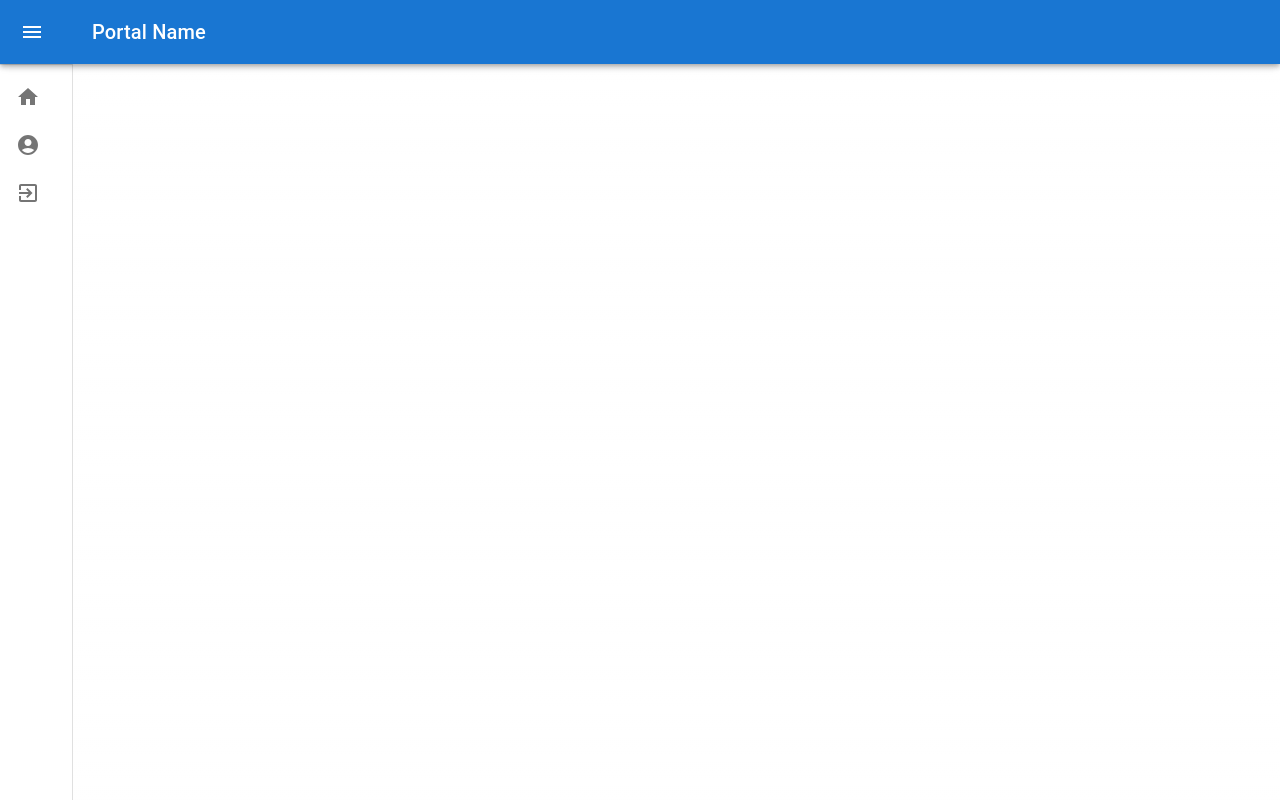
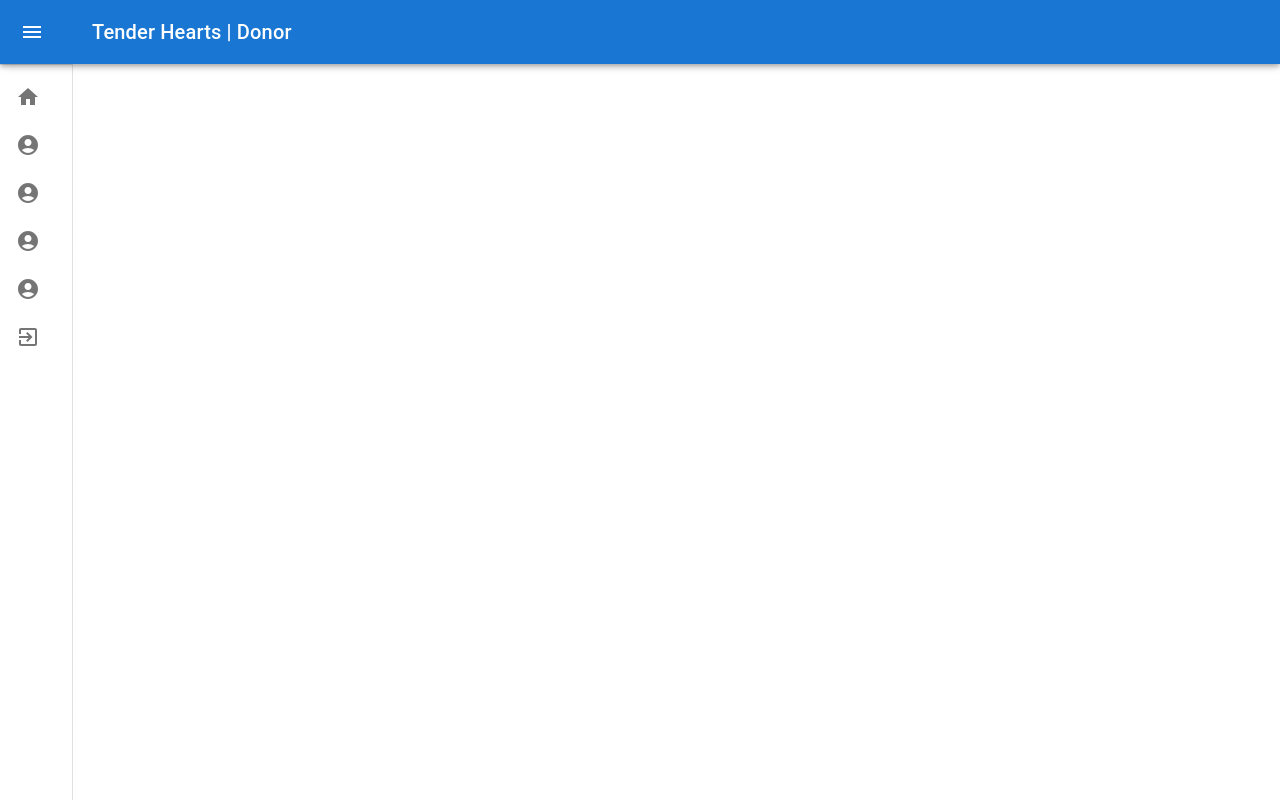
Before and after one commit to HyRALis/tender-hearts, a Next.js app: page /donor/dashboard in a window 1280 px wide. Built offline with nearby package versions, Linux system fonts and the light colour scheme.

Commit message:
Added the sidebar list items, refactored the GenericDashboardLayout to be more generic xD

```diff
--- a/app/Shared/GenericDashboardLayout.tsx
+++ b/app/Shared/GenericDashboardLayout.tsx
@@ -1,29 +1,21 @@
 'use client';
 
 import '../globals.css';
-import { AppBarStyled, DrawerHeader, DrawerStyled } from '@/app/Shared/materialStyling';
+import { AppBarStyled } from '@/app/Shared/materialStyling';
 import React, { useState } from 'react';
-import {
-    CssBaseline,
-    Divider,
-    IconButton,
-    List,
-    ListItem,
-    ListItemIcon,
-    ListItemText,
-    Toolbar,
-    Typography
-} from '@mui/material';
+import { CssBaseline, IconButton, Toolbar, Typography } from '@mui/material';
 import MenuIcon from '@mui/icons-material/Menu';
-import ChevronLeftIcon from '@mui/icons-material/ChevronLeft';
-import HomeIcon from '@mui/icons-material/Home';
-import AccountCircleIcon from '@mui/icons-material/AccountCircle';
-import ExitToAppIcon from '@mui/icons-material/ExitToApp';
+import { Sidebar } from './components/Sidebar/Sidebar';
+import { TListItemType } from './components/Sidebar/primitives/SidebarListItem';
 
 export default function GenericDashboardLayout({
-    children
+    children,
+    sidebarItems,
+    pageName
 }: Readonly<{
     children: React.ReactNode;
+    sidebarItems: TListItemType[];
+    pageName: string;
 }>) {
     const [open, setOpen] = useState(false);
 
@@ -49,38 +41,11 @@ export default function GenericDashboardLayout({
                         <MenuIcon />
                     </IconButton>
                     <Typography variant="h6" noWrap>
-                        Portal Name
+                        {`Tender Hearts | ${pageName}`}
                     </Typography>
                 </Toolbar>
             </AppBarStyled>
-            <DrawerStyled variant="permanent" open={open}>
-                <DrawerHeader>
-                    <IconButton onClick={handleDrawerClose}>
-                        <ChevronLeftIcon />
-                    </IconButton>
-                </DrawerHeader>
-                <Divider />
-                <List>
-                    <ListItem key="Home">
-                        <ListItemIcon>
-                            <HomeIcon />
-                        </ListItemIcon>
-                        <ListItemText primary="Home" />
-                    </ListItem>
-                    <ListItem key="Profile">
-                        <ListItemIcon>
-                            <AccountCircleIcon />
-                        </ListItemIcon>
-                        <ListItemText primary="Profile" />
-                    </ListItem>
-                    <ListItem key="Logout">
-                        <ListItemIcon>
-                            <ExitToAppIcon />
-                        </ListItemIcon>
-                        <ListItemText primary="Logout" />
-                    </ListItem>
-                </List>
-            </DrawerStyled>
+            <Sidebar isOpen={open} handleDrawerClose={handleDrawerClose} items={sidebarItems} />
             <main style={{ flexGrow: 1, padding: '24px' }}>{children}</main>
         </div>
     );
--- /dev/null
+++ b/app/Shared/components/Sidebar/Sidebar.tsx
@@ -0,0 +1,29 @@
+import { DrawerHeader, DrawerStyled } from '@/app/Shared/materialStyling';
+import React, { FC } from 'react';
+import { Divider, IconButton, List } from '@mui/material';
+import ChevronLeftIcon from '@mui/icons-material/ChevronLeft';
+import { SidebarListItem, TListItemType } from './primitives/SidebarListItem';
+
+export interface SidebarProps {
+    isOpen: boolean;
+    handleDrawerClose: () => void;
+    items: TListItemType[];
+}
+
+export const Sidebar: FC<SidebarProps> = ({ isOpen, handleDrawerClose, items }) => {
+    return (
+        <DrawerStyled variant="permanent" open={isOpen}>
+            <DrawerHeader>
+                <IconButton onClick={handleDrawerClose}>
+                    <ChevronLeftIcon />
+                </IconButton>
+            </DrawerHeader>
+            <Divider />
+            <List>
+                {items.map((item) => (
+                    <SidebarListItem key={`Sidebar_${item}`} type={item} />
+                ))}
+            </List>
+        </DrawerStyled>
+    );
+};
--- /dev/null
+++ b/app/Shared/components/Sidebar/primitives/SidebarListItem.tsx
@@ -0,0 +1,44 @@
+import { TAdminListItem } from '@/app/types/admin';
+import { ListItem, ListItemIcon, ListItemText } from '@mui/material';
+import HomeIcon from '@mui/icons-material/Home';
+import AccountCircleIcon from '@mui/icons-material/AccountCircle';
+import ExitToAppIcon from '@mui/icons-material/ExitToApp';
+import React, { FC, useMemo } from 'react';
+import { TDonorListItem } from '@/app/types/donor';
+import { TRequesterListItem } from '@/app/types/requester';
+
+export type TListItemType = TAdminListItem | TDonorListItem | TRequesterListItem;
+
+export interface ListItemProps {
+    type: TListItemType;
+}
+
+export const SidebarListItem: FC<ListItemProps> = ({ type }) => {
+    const memoizedIcon = useMemo(() => {
+        switch (type) {
+            case 'Dashboard':
+                return <HomeIcon />;
+            case 'Manage Users':
+            case 'Manage Requests':
+            case 'Reports':
+            case 'Browse Requests':
+            case 'Manage Requests':
+            case 'Donation History':
+            case 'Submit Request':
+            case 'Track Requests':
+            case 'Profile':
+                return <AccountCircleIcon />;
+            case 'Logout':
+                return <ExitToAppIcon />;
+            default:
+                break;
+        }
+    }, [type]);
+
+    return (
+        <ListItem style={{ cursor: 'pointer' }}>
+            <ListItemIcon>{memoizedIcon}</ListItemIcon>
+            <ListItemText primary={type} />
+        </ListItem>
+    );
+};
--- a/app/admin/dashboard/layout.tsx
+++ b/app/admin/dashboard/layout.tsx
@@ -1,5 +1,6 @@
 'use client';
 import GenericDashboardLayout from '@/app/Shared/GenericDashboardLayout';
+import { TListItemType } from '@/app/Shared/components/Sidebar/primitives/SidebarListItem';
 import { Inter } from 'next/font/google';
 
 const inter = Inter({ subsets: ['latin'] });
@@ -9,5 +10,11 @@ export default function AdminDashboardLayout({
 }: Readonly<{
     children: React.ReactNode;
 }>) {
-    return <GenericDashboardLayout>{children}</GenericDashboardLayout>;
+    const sidebarItems: TListItemType[] = ['Dashboard', 'Manage Users', 'Manage Requests', 'Reports', 'Logout'];
+
+    return (
+        <GenericDashboardLayout sidebarItems={sidebarItems} pageName="Admin">
+            {children}
+        </GenericDashboardLayout>
+    );
 }
--- a/app/donor/dashboard/layout.tsx
+++ b/app/donor/dashboard/layout.tsx
@@ -1,5 +1,6 @@
 'use client';
 import GenericDashboardLayout from '@/app/Shared/GenericDashboardLayout';
+import { TListItemType } from '@/app/Shared/components/Sidebar/primitives/SidebarListItem';
 import { Inter } from 'next/font/google';
 
 const inter = Inter({ subsets: ['latin'] });
@@ -9,5 +10,18 @@ export default function RequesterDashboardLayout({
 }: Readonly<{
     children: React.ReactNode;
 }>) {
-    return <GenericDashboardLayout>{children}</GenericDashboardLayout>;
+    const sidebarItems: TListItemType[] = [
+        'Dashboard',
+        'Browse Requests',
+        'Manage Requests',
+        'Donation History',
+        'Profile',
+        'Logout'
+    ];
+
+    return (
+        <GenericDashboardLayout sidebarItems={sidebarItems} pageName="Donor">
+            {children}
+        </GenericDashboardLayout>
+    );
 }
--- a/app/requester/dashboard/layout.tsx
+++ b/app/requester/dashboard/layout.tsx
@@ -1,5 +1,6 @@
 'use client';
 import GenericDashboardLayout from '@/app/Shared/GenericDashboardLayout';
+import { TListItemType } from '@/app/Shared/components/Sidebar/primitives/SidebarListItem';
 import { Inter } from 'next/font/google';
 
 const inter = Inter({ subsets: ['latin'] });
@@ -9,5 +10,11 @@ export default function DonorDashboardLayout({
 }: Readonly<{
     children: React.ReactNode;
 }>) {
-    return <GenericDashboardLayout>{children}</GenericDashboardLayout>;
+    const sidebarItems: TListItemType[] = ['Dashboard', 'Submit Request', 'Track Requests', 'Profile', 'Logout'];
+
+    return (
+        <GenericDashboardLayout sidebarItems={sidebarItems} pageName="Requester">
+            {children}
+        </GenericDashboardLayout>
+    );
 }
--- /dev/null
+++ b/app/types/admin.ts
@@ -0,0 +1 @@
+export type TAdminListItem = 'Dashboard' | 'Manage Users' | 'Manage Requests' | 'Reports' | 'Logout';
--- /dev/null
+++ b/app/types/donor.ts
@@ -0,0 +1,7 @@
+export type TDonorListItem =
+    | 'Dashboard'
+    | 'Browse Requests'
+    | 'Manage Requests'
+    | 'Donation History'
+    | 'Profile'
+    | 'Logout';
--- /dev/null
+++ b/app/types/requester.ts
@@ -0,0 +1 @@
+export type TRequesterListItem = 'Dashboard' | 'Submit Request' | 'Track Requests' | 'Profile' | 'Logout';
--- /dev/null
+++ b/app/types/reviewer.ts
@@ -0,0 +1 @@
+export type TReviewerListItem = 'Dashboard' | 'Asigned Requests' | 'Reviewed Requests' | 'Reports' | 'Logout';
```
